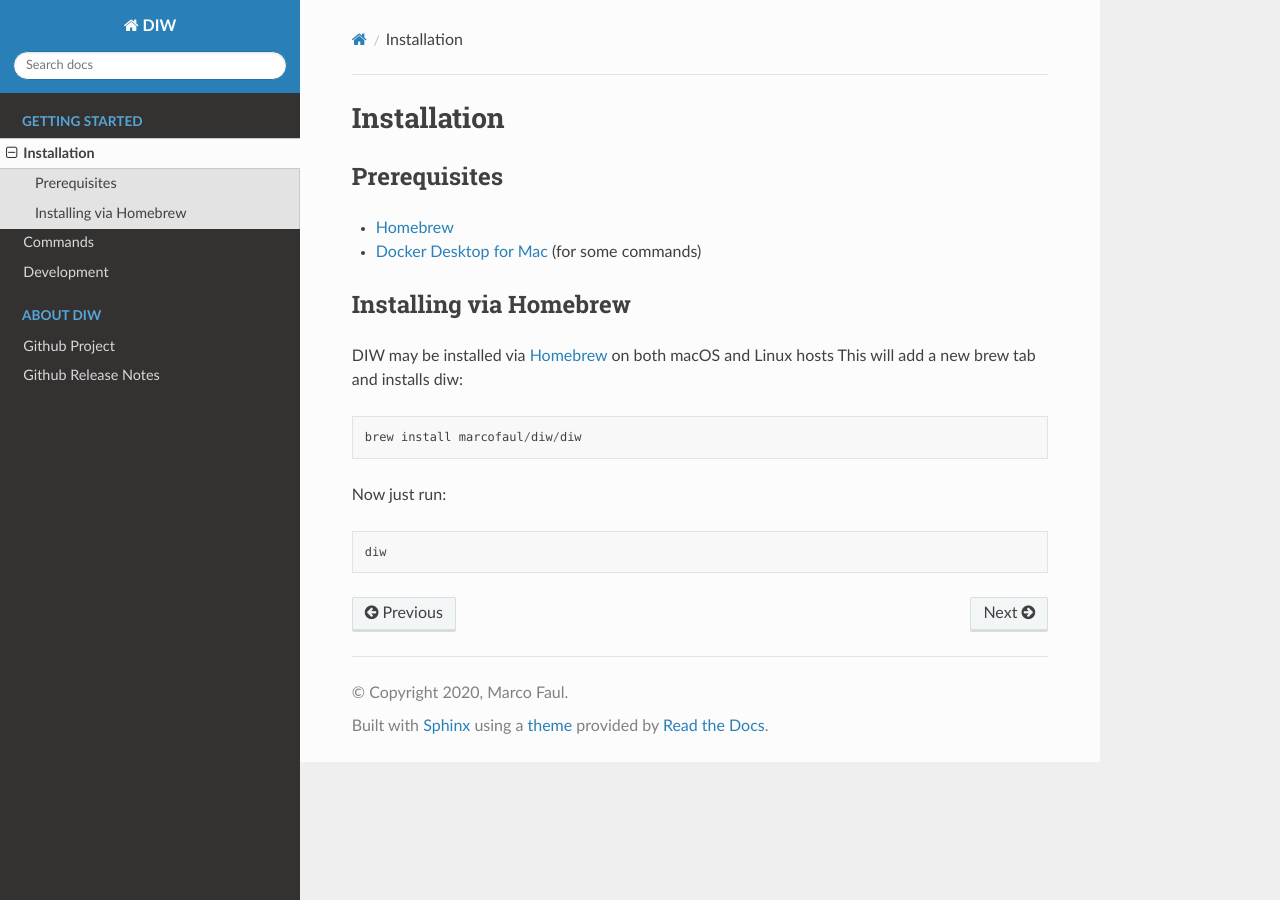
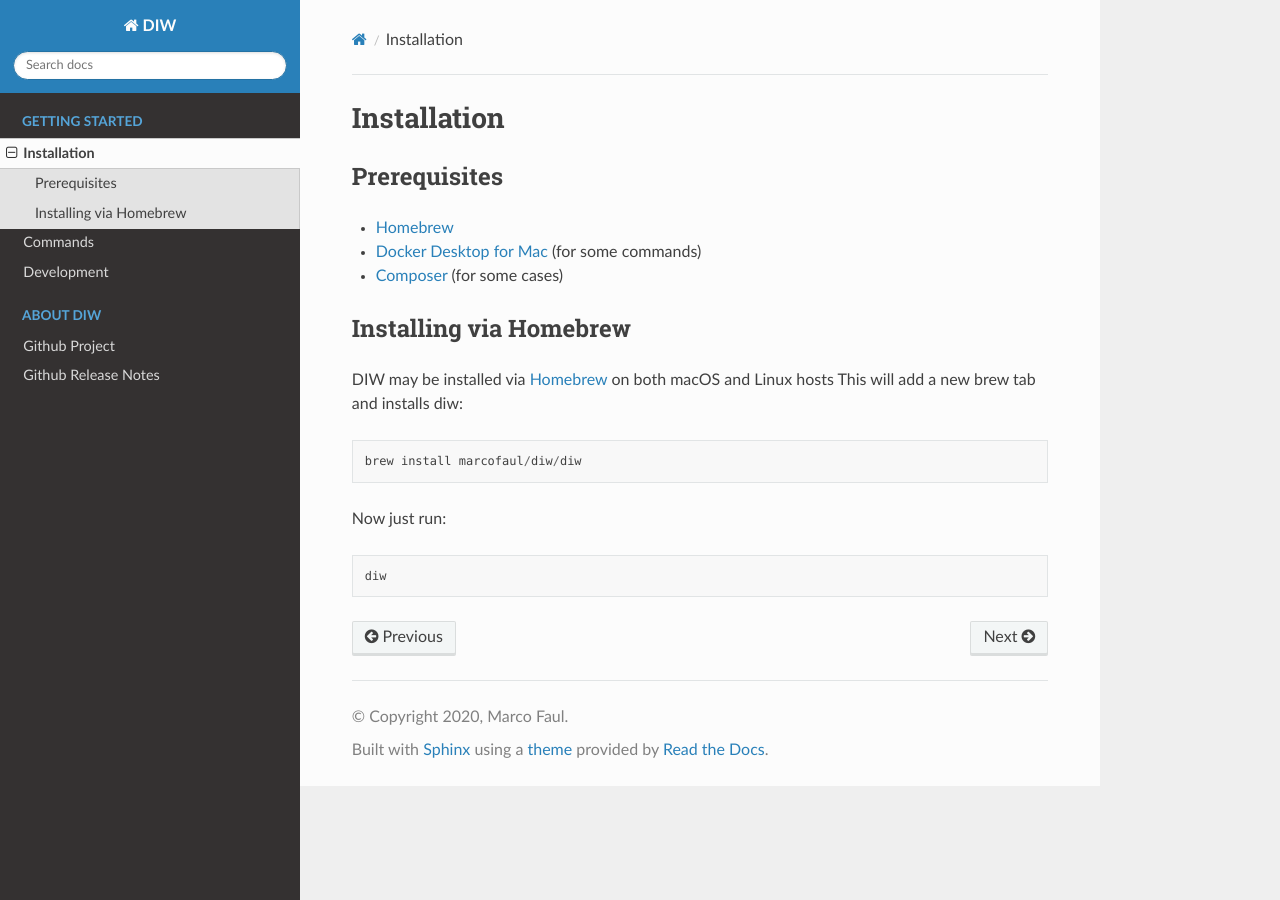
Before and after one commit to MarcoFaul/diw, a Sphinx documentation site: the page built from docs/installation.md, in a window 1280 px wide. Built offline with Sphinx 7.4.7 and the Read the Docs theme 2.0.0, drawn with Linux system fonts in a browser that asks for light colours.

Commit message:
Added composer dependency

```diff
--- a/docs/installation.md
+++ b/docs/installation.md
@@ -5,6 +5,7 @@ Installation
 
 * [Homebrew](https://brew.sh/)
 * [Docker Desktop for Mac](https://hub.docker.com/editions/community/docker-ce-desktop-mac) (for some commands)
+* [Composer](https://getcomposer.org/) (for some cases)
 
 ### Installing via Homebrew
 
```
